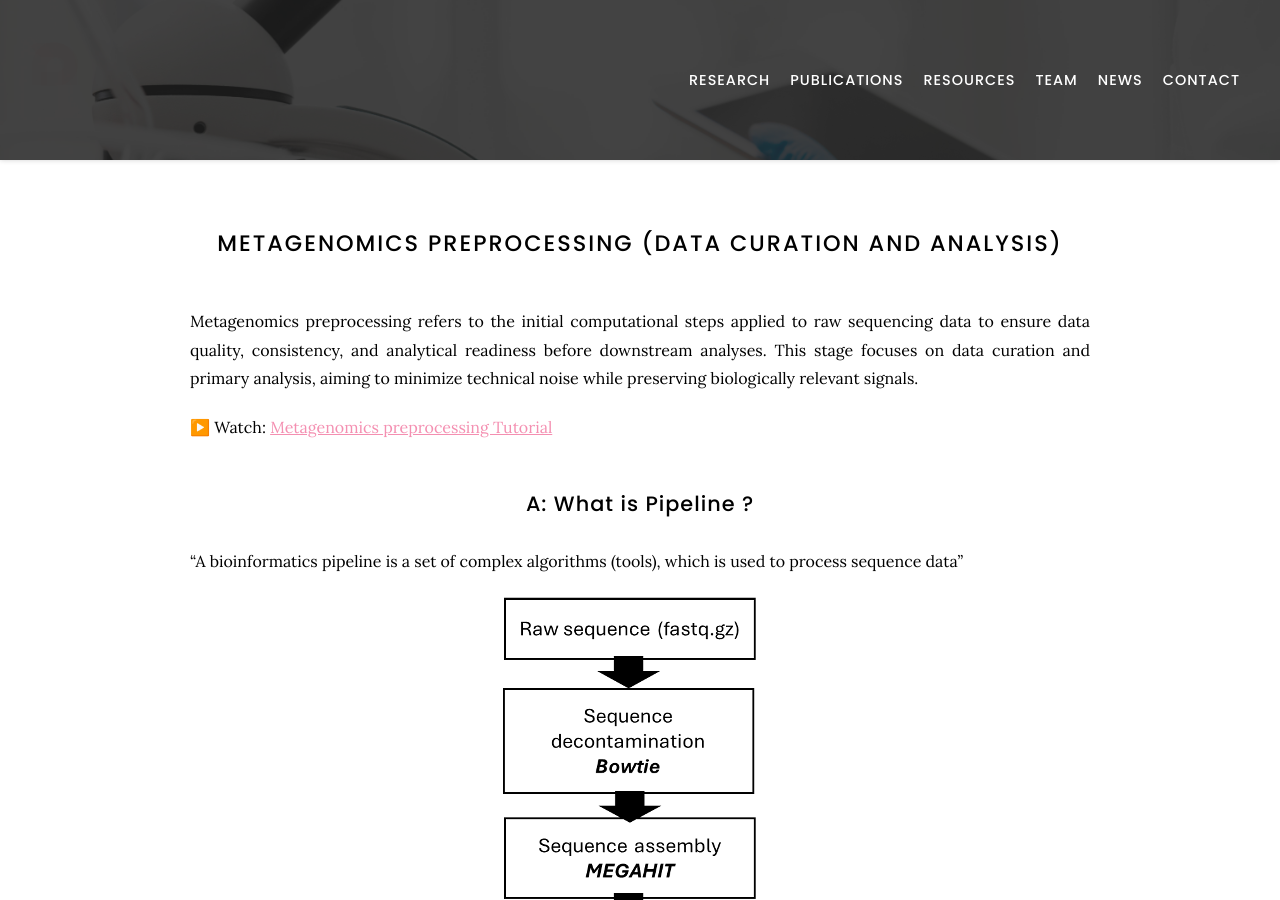
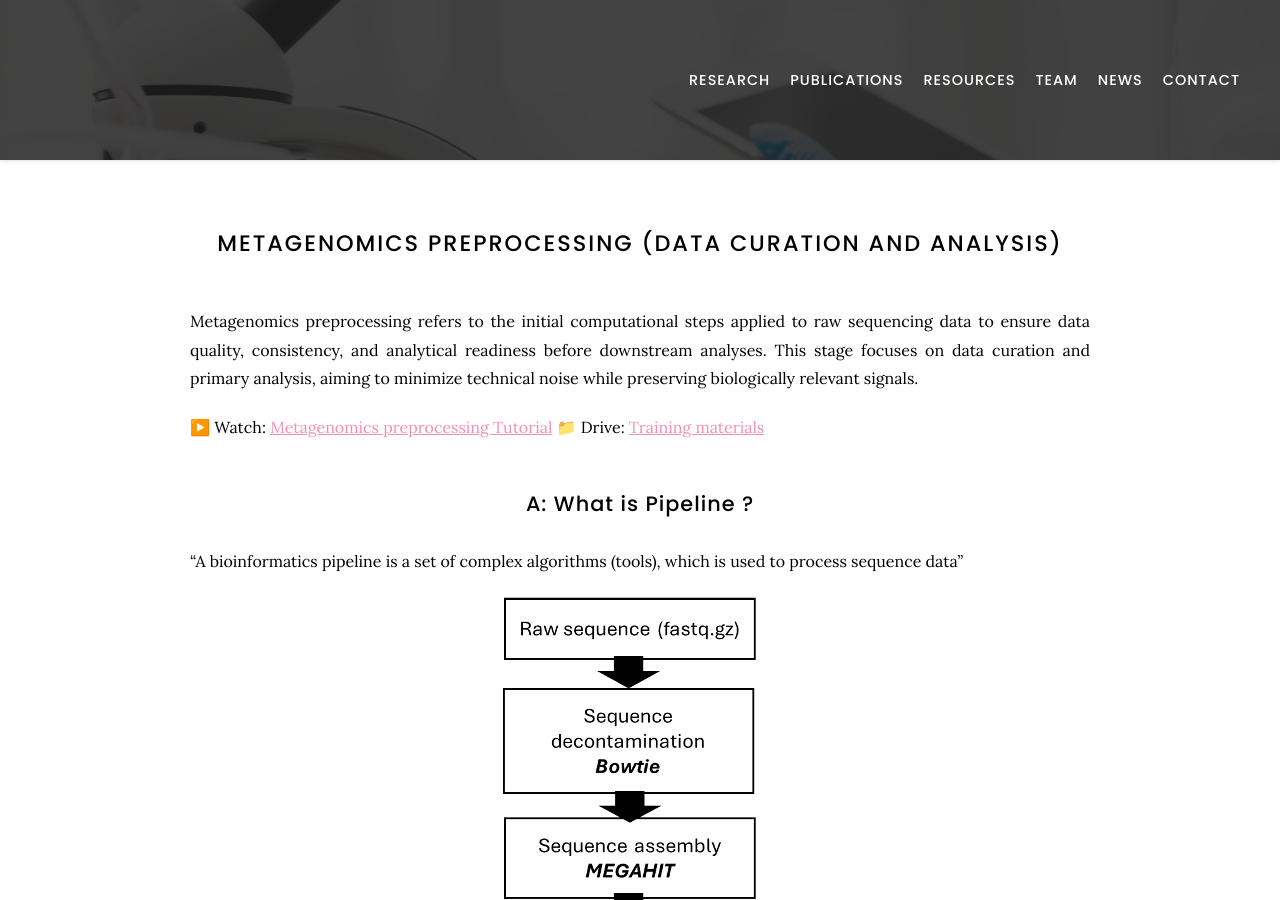
Before and after one commit to natpombubpa-lab/natpombubpa-lab.github.io, a Jekyll site: the page built from resources/Metagenomics_preprocessing.md, in a window 1280 px wide and 900 px high. Built offline with Jekyll 4.4.1, drawn with Linux system fonts in a browser that asks for light colours; nearby versions of some CDN libraries.

Commit message:
Update Metagenomics_preprocessing.md
added gdrive link to the material

```diff
--- a/resources/Metagenomics_preprocessing.md
+++ b/resources/Metagenomics_preprocessing.md
@@ -8,6 +8,7 @@ image: AMPtk.jpg
 Metagenomics preprocessing refers to the initial computational steps applied to raw sequencing data to ensure data quality, consistency, and analytical readiness before downstream analyses. This stage focuses on data curation and primary analysis, aiming to minimize technical noise while preserving biologically relevant signals.
 
 ▶️ Watch: [Metagenomics preprocessing Tutorial](https://www.youtube.com/watch?v=WnICYdNGXxg)
+📁 Drive: [Training materials](https://drive.google.com/drive/folders/1Y9rFzn6YoM4xVY5_Cp0dVZ5IB1CqssrK?usp=drive_link)
 
 <style>
 pre {
```
